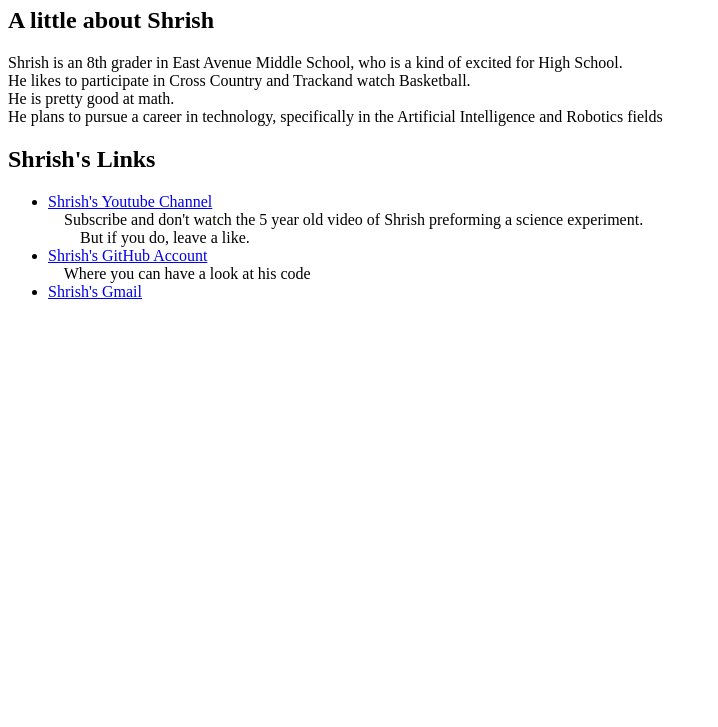
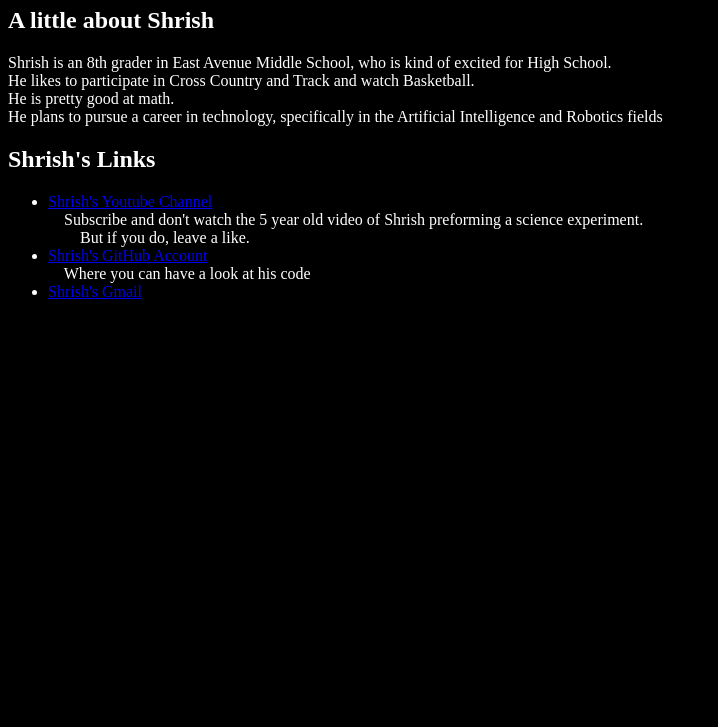
Before and after one commit to ShrishPremkrishna/shrish.io-quest, a plain HTML site: page index.html in a window 1280 px wide. Shown: the part 73-800 px from the top of the page, without its empty margins (0-718 px from the left). Drawn offline with Linux system fonts and the light colour scheme; a web font is replaced by a local one.

Commit message:
did some css and fixed spelling erros

```diff
--- a/index.html
+++ b/index.html
@@ -16,8 +16,8 @@
         <h2>A little about Shrish</h2>
 
         <p>
-            Shrish is an 8th grader in East Avenue Middle School, who is a kind of excited for High School.
-            <br>He likes to participate in Cross Country and Trackand watch Basketball.
+            Shrish is an 8th grader in East Avenue Middle School, who is kind of excited for High School.
+            <br>He likes to participate in Cross Country and Track and watch Basketball.
             <br>He is pretty good at math.
             <br>He plans to pursue a career in technology, specifically in the Artificial Intelligence and Robotics fields
         </p>
--- a/style.css
+++ b/style.css
@@ -0,0 +1,4 @@
+body {background-color: black;}
+body {
+    color: white;
+  }
```
